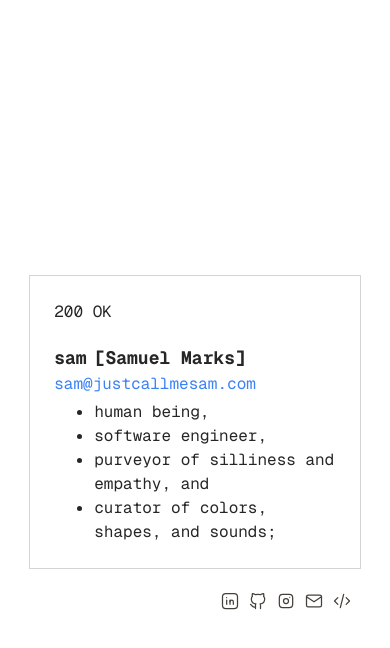
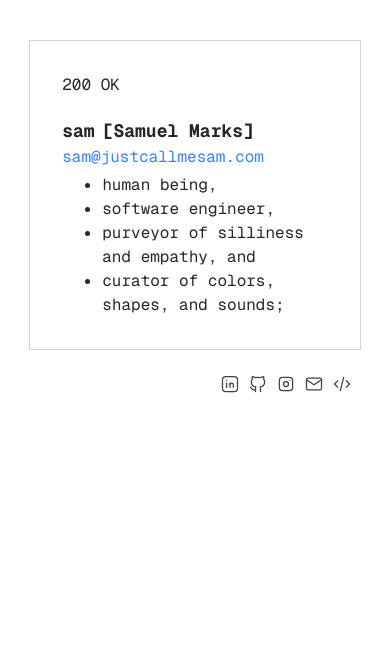
Before and after one commit to thesammarks/jcms, a Next.js app: page / in a window 390 px wide. Shown: the top 648 px of the page. Built offline with nearby package versions, Linux system fonts and the light colour scheme.

Commit message:
add responsive flexbox props

```diff
--- a/app/page.tsx
+++ b/app/page.tsx
@@ -9,16 +9,16 @@ import {
 export default function Home() {
     return (
         <div className="
-            flex items-center justify-center
+            flex items-center max-md:items-start justify-center
             min-h-screen w-full
             font-[family-name:var(--font-geist-mono)]
             text-neutral-800
         ">
             <div className="
                 flex flex-col gap-5 justify-center
-                relative p-6
+                relative p-8
                 border border-neutral-300
-                w-[450px] max-w-[85%]
+                w-[450px] max-w-[85%] max-md:mt-10
             ">
                 <div className="flex gap-2 absolute top-[108%] right-2">
                     <IconBrandLinkedin stroke="1.5" color="#44403c" width={20} height={20}/>
```
